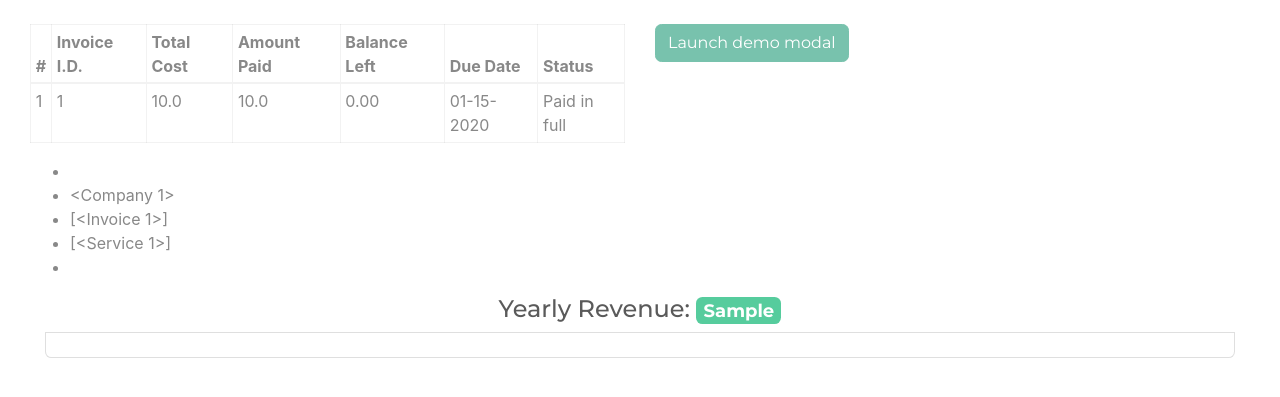
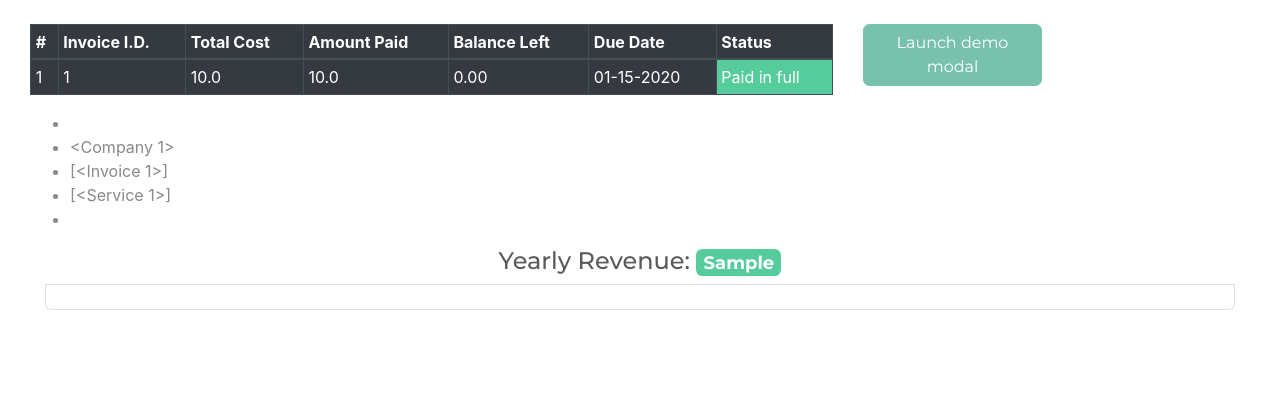
Before and after one commit to coachdaveofficial/invoice-app, a Flask app: template templates/home_page.html in a window 1280 px wide. Shown: the part 58-455 px from the top of the page. Run offline with Flask 2, Linux system fonts and the light colour scheme; tables that the repository leaves empty hold one stand-in row (values such as "Sample post"); the template is opened without the code that fills it: values that come from a table or form of the project are taken from there, most other values are stand-ins (such as "Sample title", 1, 10 or a date in 2020); some libraries are stand-ins or nearby versions.

Commit message:
change color of invoice status cell based on payment status

```diff
--- a/templates/home_page.html
+++ b/templates/home_page.html
@@ -8,8 +8,8 @@
 
 <div class="mt-4 container-fluid">
 	<div class="row">
-		<div class="col-md-6" id="invoice-table">
-			<table class="table table-sm table-hover table-bordered">
+		<div class="col-md-8" id="invoice-table">
+			<table class="table table-sm table-hover table-bordered table-dark">
 				<thead>
 					<tr>
 						<th>
@@ -56,16 +56,24 @@
 						<td>
 							{{invoice.due_date.strftime('%m-%d-%Y')}}
 						</td>
-						<td>
+
 							{% if invoice.total_cost - invoice.payments[0].amount == 0 %}
-								Paid in full
+								<td class="bg-success">
+									Paid in full
+								</td>
+
 							{% elif invoice.payments[0].amount == 0 %}
-								Unpaid
+								<td class="bg-danger">
+									Unpaid
+								</td>
+
 							{% else %}
+							<td class="bg-info">
 								Partially paid
+							</td>
+
 							{% endif %}
 
-						</td>
 					</tr>
 					{% endfor %}
 				</tbody>
@@ -94,7 +102,7 @@
 				</ul>
 				{% endfor %}
 		</div>
-		<div class="col-md-6" id="estimate-modal">
+		<div class="col-md-2" id="estimate-modal">
 			<!-- Button trigger modal -->
 			<button type="button" class="btn btn-primary" data-bs-toggle="modal" data-bs-target="#exampleModal">
 				Launch demo modal
```
